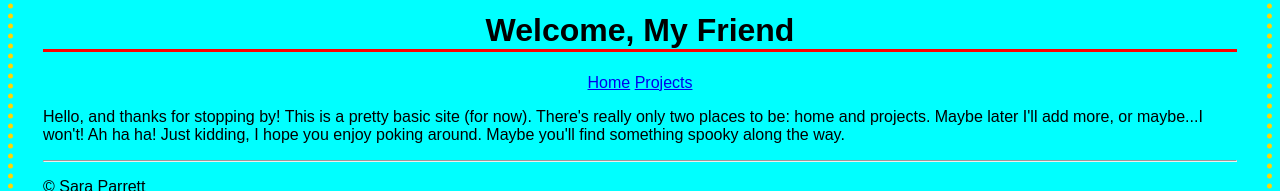
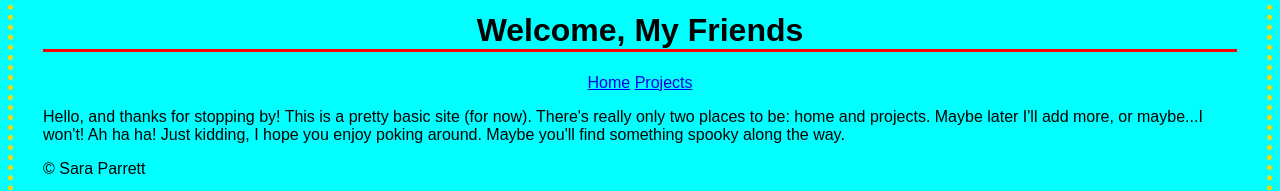
Before and after one commit to ArtemisSara/portfolio, a plain HTML site: page index.html in a window 1280 px wide. Shown: the part 384-575 px from the top of the page. Drawn offline with Linux system fonts and the light colour scheme.

Commit message:
index-pg

```diff
--- a/index.html
+++ b/index.html
@@ -13,7 +13,7 @@
   <header>
     <img src="https://pbs.twimg.com/profile_images/841083779699499010/9rQAXmxq_400x400.jpg" alt="sailor profile pic">
 
-    <h1><b>Welcome, My Friend</b></h1>
+    <h1><b>Welcome, My Friends</b></h1>
     <nav>
        <a href="index.html" target="index.html">Home</a>
        <a href="projects.html" target="projects.html">Projects</a>
@@ -26,7 +26,6 @@
   </article>
 
 
-  <hr>
   <footer>
     <p>&copy; Sara Parrett</p>
     <p>Established <time>1985</time></p>
```
